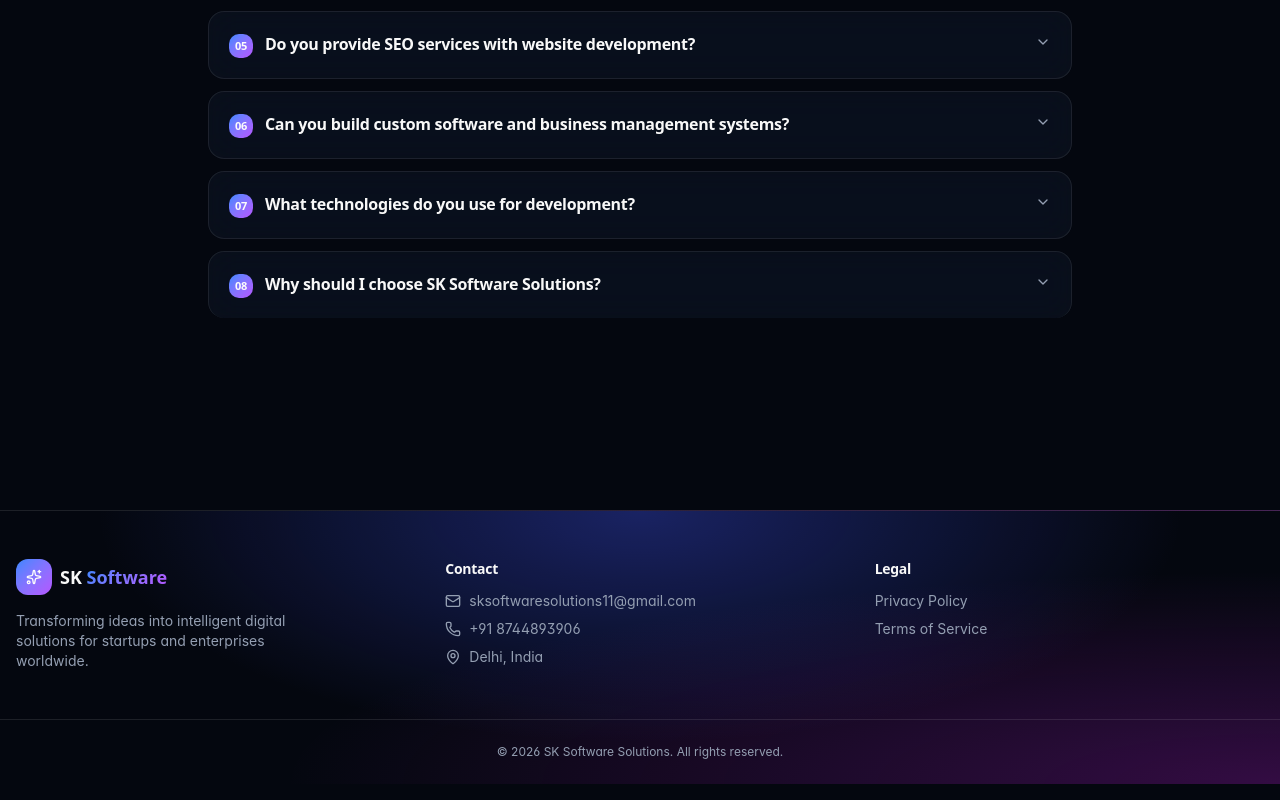
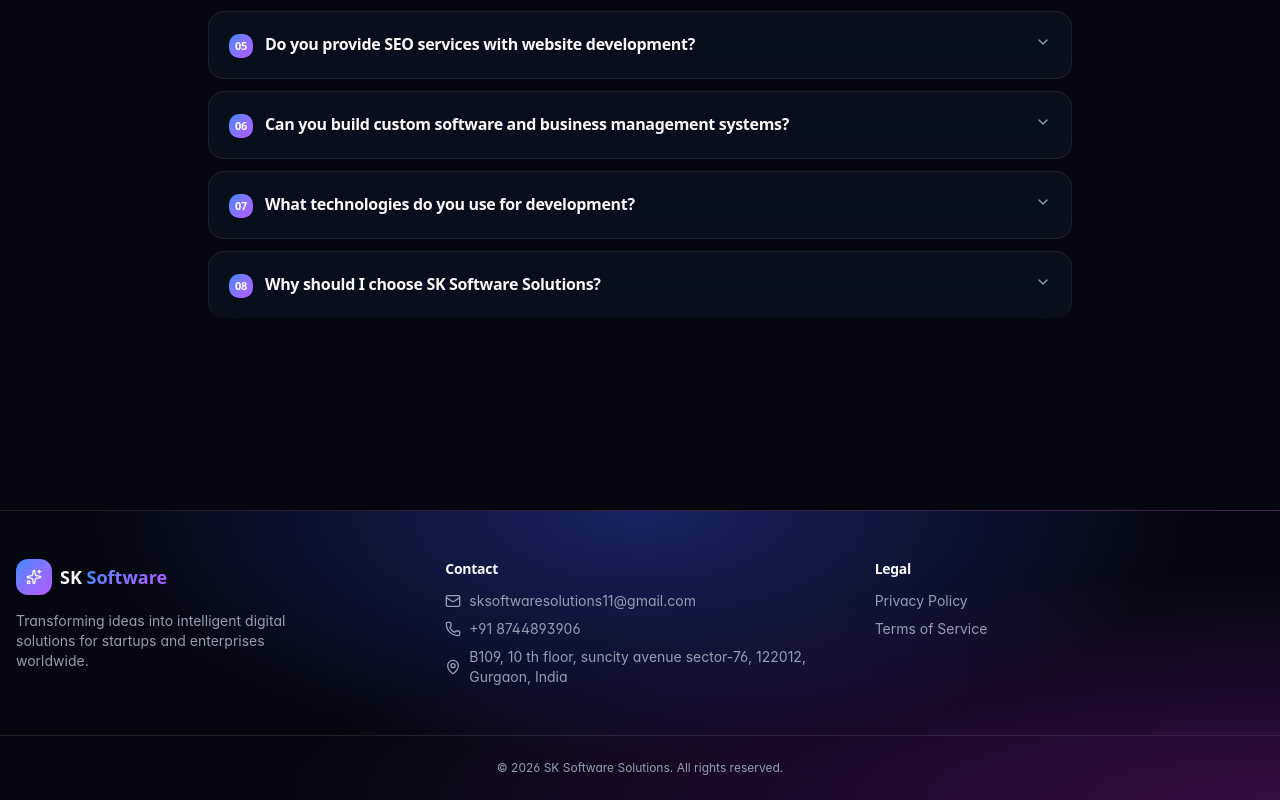
Before and after one commit to Saksham1114/sksoftwaresolutions, a React (Vite) app: page /contact in a window 1280 px wide. Shown: the part 1551-2351 px from the top of the page. Built offline with nearby package versions, Linux system fonts and the light colour scheme.

Commit message:
Initial commit

```diff
--- a/src/components/site/Footer.tsx
+++ b/src/components/site/Footer.tsx
@@ -4,7 +4,7 @@ import { Mail, Phone, MapPin, Sparkles } from "lucide-react";
 export function Footer() {
   const email = "sksoftwaresolutions11@gmail.com";
   const phone = "+91 8744893906";
-  const location = "Delhi, India";
+  const location = "B109, 10 th floor, suncity avenue sector-76, 122012, Gurgaon, India";
 
   return (
     <footer className="relative mt-24 border-t border-border bg-gradient-hero">
```
